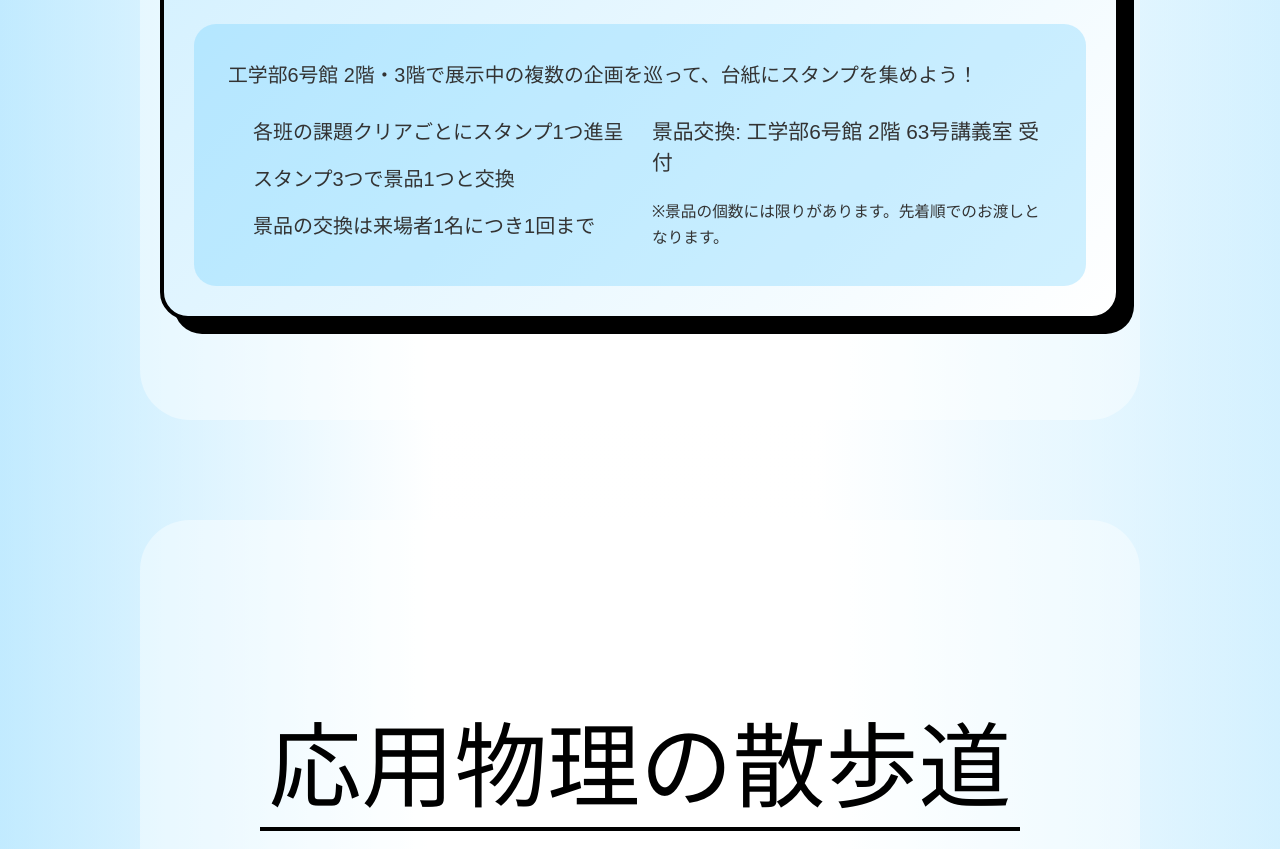
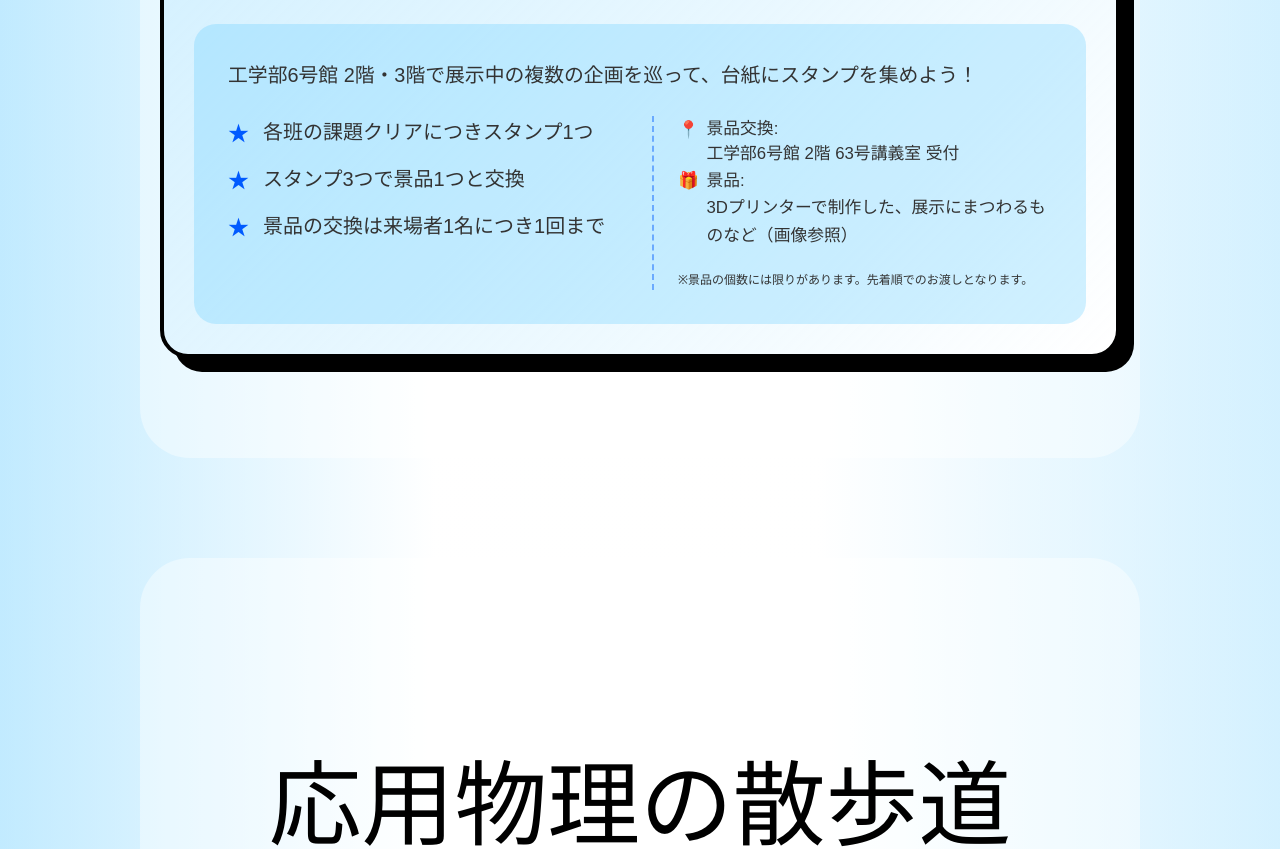
Before and after one commit to Ratstar216/ap-mayfes-2026, a Next.js app: page / in a window 1280 px wide. Shown: the part 5588-6437 px from the top of the page. Built offline with nearby package versions, Linux system fonts and the light colour scheme; a web font is replaced by a local one.

Commit message:
update: stamp rally

```diff
--- a/src/app/globals.css
+++ b/src/app/globals.css
@@ -328,6 +328,11 @@ button {
   gap: 20px;
 }
 
+.stamp-copy-column + .stamp-copy-column {
+  border-left: 2px dashed rgba(0, 90, 255, 0.45);
+  padding-left: 24px;
+}
+
 .stamp-lead {
   grid-column: 1 / -1;
   margin: 0;
@@ -339,16 +344,28 @@ button {
   display: grid;
   gap: 14px;
   margin: 0;
-  padding-left: 1.25em;
+  padding: 0;
   font-size: clamp(1.05rem, 1.6vw, 1.25rem);
   line-height: 1.65;
+  list-style: none;
 }
 
-.stamp-rules li::marker {
-  color: #005aff;
+.stamp-rules li {
+  position: relative;
+  padding-left: 1.75em;
 }
 
-.stamp-exchange {
+.stamp-rules li::before {
+  content: "★";
+  position: absolute;
+  top: 0.02em;
+  left: 0;
+  color: #005aff;
+  font-size: 1.05em;
+  line-height: inherit;
+}
+
+/* .stamp-exchange {
   border-left: 6px solid #005aff;
   background: rgba(255, 255, 255, 0.74);
   padding: 18px 20px;
@@ -357,15 +374,43 @@ button {
 
 .stamp-exchange p {
   margin: 0;
+} */
+
+.stamp-room {
+  display: flex;
+  align-items: flex-start;
+  gap: 0.45em;
+  /* font-size: 1.02rem; */
+  font-size: 1.05rem;
 }
 
-.stamp-room {
-  font-size: 1.02rem;
+.stamp-room::before {
+  content: "📍";
+  flex: 0 0 auto;
+  line-height: 1.65;
+}
+
+.stamp-prize-line {
+  display: flex;
+  align-items: flex-start;
+  gap: 0.45em;
+  margin: 0;
+  font-size: 1.05rem;
+  line-height: 1.65;
+}
+
+.stamp-prize-line::before {
+  content: "🎁";
+  flex: 0 0 auto;
+}
+
+.stamp-prize-line span {
+  font-weight: 700;
 }
 
 .stamp-note {
   margin: 0;
-  font-size: 0.98rem;
+  font-size: 0.75rem;
   line-height: 1.7;
 }
 
@@ -714,13 +759,20 @@ button {
     padding: 24px 22px;
   }
 
+  .stamp-copy-column + .stamp-copy-column {
+    border-top: 2px dashed rgba(0, 90, 255, 0.45);
+    border-left: 0;
+    padding-top: 18px;
+    padding-left: 0;
+  }
+
   .stamp-rules {
     gap: 10px;
   }
 
-  .stamp-exchange {
+  /* .stamp-exchange {
     padding: 16px 18px;
-  }
+  } */
 
   .magazine-panel {
     grid-template-columns: 1fr;
--- a/src/app/page.tsx
+++ b/src/app/page.tsx
@@ -373,17 +373,18 @@ export default function Home() {
             </p>
             <div className="stamp-copy-column">
               <ul className="stamp-rules">
-                <li>各班の課題クリアごとにスタンプ1つ進呈</li>
+                <li>各班の課題クリアにつきスタンプ1つ</li>
                 <li>スタンプ3つで景品1つと交換</li>
                 <li>景品の交換は来場者1名につき1回まで</li>
               </ul>
             </div>
             <div className="stamp-copy-column">
-              {/* <div className="stamp-exchange">
-                <p className="stamp-room">景品交換: 工学部6号館 2階 63号講義室 受付</p>
-                <p>3Dプリンターで印刷された限定景品をご用意しています。</p>
-              </div> */}
-              景品交換: 工学部6号館 2階 63号講義室 受付
+              <div className="stamp-exchange">
+                <p className="stamp-room">景品交換: <br /> 工学部6号館 2階 63号講義室 受付 </p>
+                <p className="stamp-prize-line">
+                  景品: <br /> 3Dプリンターで制作した、展示にまつわるものなど（画像参照）
+                </p>
+              </div>
               <p className="stamp-note">
                 ※景品の個数には限りがあります。先着順でのお渡しとなります。
               </p>
```
